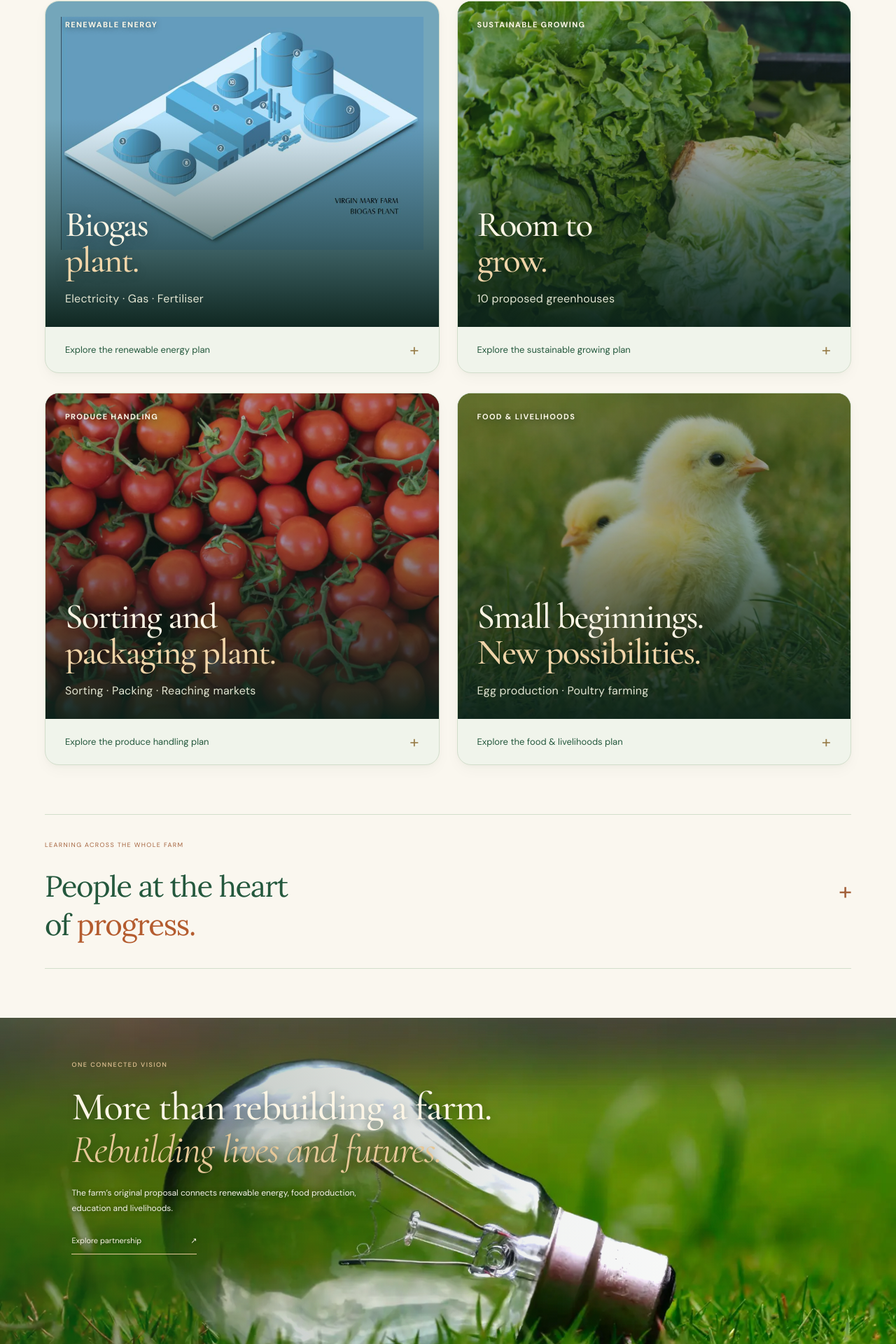
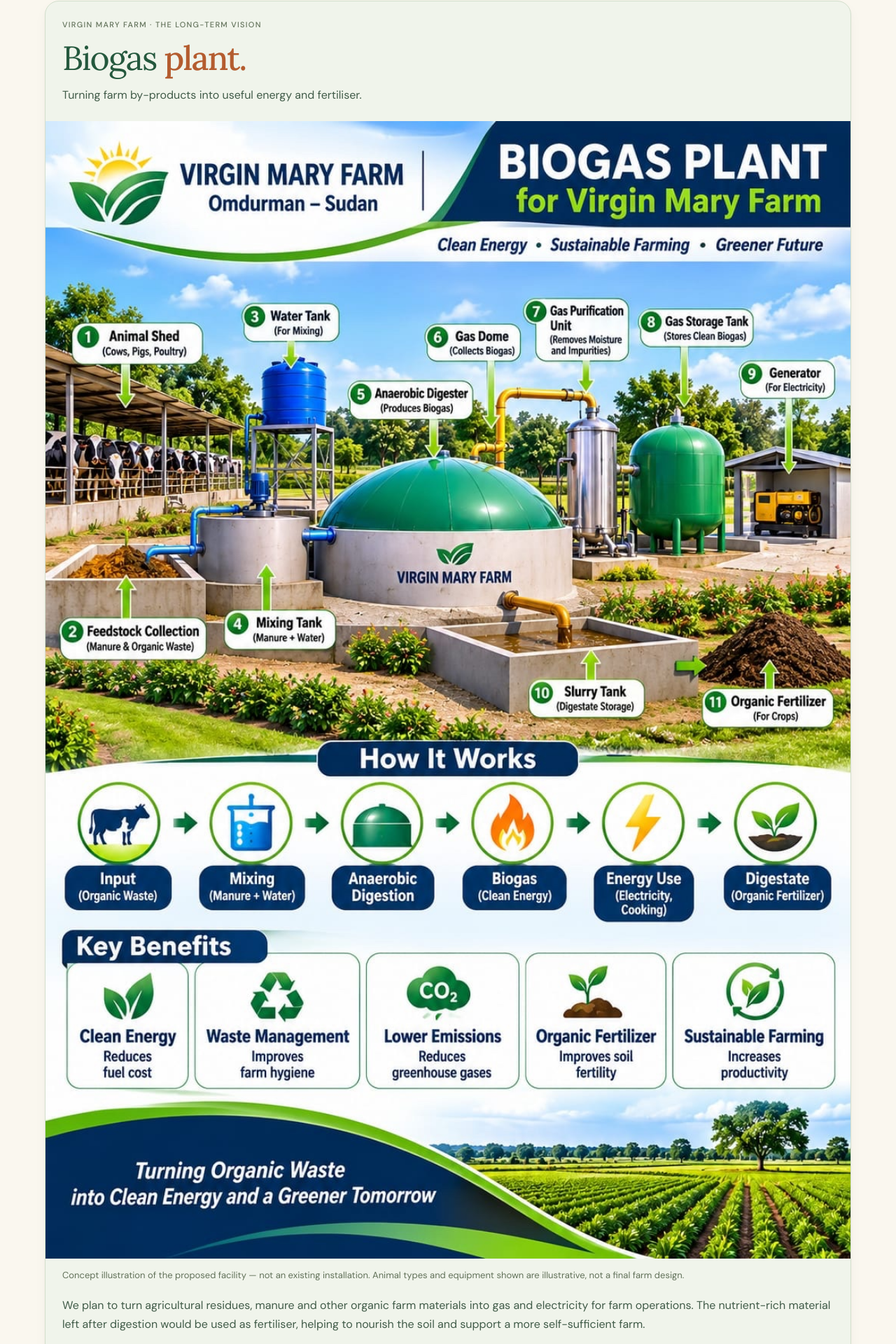
Before and after one commit to Hero988/RiseMeUp, a React (Vite) app: page / in a window 1280 px wide. Shown: the part 9431-11351 px from the top of the page at 70% size. Built offline with nearby package versions, Linux system fonts and the light colour scheme; a web font is replaced by a local one.

Commit message:
Show the approved biogas process illustration without cropping

```diff
--- a/public/homepage-theme.css
+++ b/public/homepage-theme.css
@@ -794,6 +794,17 @@
 
 .home-page #virgin-mary-farm #farm-plan #biogas-plant .panel:after{background:linear-gradient(0deg,#0c231bf5,#132c2280 28%,transparent 64%)}
 
+.home-page #virgin-mary-farm #farm-plan #biogas-plant{grid-column:1 / -1}
+.home-page #virgin-mary-farm #farm-plan #biogas-plant .biogas-intro{padding:24px}
+.home-page #virgin-mary-farm #farm-plan #biogas-plant .biogas-intro .eyebrow{margin:0 0 10px;color:#617159;font:500 11px/1.7 'DM Sans',sans-serif;letter-spacing:.12em;text-transform:uppercase}
+.home-page #virgin-mary-farm #farm-plan #biogas-plant .biogas-intro h4{margin:0 0 12px;color:#24583d;font:400 clamp(32px,4vw,48px)/1.15 'Lora',Georgia,serif}
+.home-page #virgin-mary-farm #farm-plan #biogas-plant .biogas-intro h4 em{color:#b45c2f}
+.home-page #virgin-mary-farm #farm-plan #biogas-plant .biogas-intro>p:last-child,.home-page #virgin-mary-farm #farm-plan #biogas-plant .biogas-overview{margin:0;color:#405b48;font:400 16px/1.7 'DM Sans',sans-serif}
+.home-page #virgin-mary-farm #farm-plan #biogas-plant .biogas-illustration{margin:0}
+.home-page #virgin-mary-farm #farm-plan #biogas-plant .biogas-illustration img{display:block;position:static;width:100%;height:auto;padding:0;border-radius:0;object-fit:contain}
+.home-page #virgin-mary-farm #farm-plan #biogas-plant .biogas-illustration figcaption{padding:14px 24px 0;color:#617159;font:400 13px/1.6 'DM Sans',sans-serif}
+.home-page #virgin-mary-farm #farm-plan #biogas-plant .biogas-overview{padding:18px 24px 24px}
+
 /* Approved calm SDG cards, orange slogan and Lora partnership heading. */
 .home-page.warm-brand #sdgs.rm-sdg-editorial{background:#faf7ef;color:#405b48;font-family:'DM Sans',sans-serif}
 .home-page.warm-brand #sdgs .rm-sdg-content{padding-top:38px}
--- a/src/components/FarmPlan.tsx
+++ b/src/components/FarmPlan.tsx
@@ -7,13 +7,30 @@ export default function FarmPlan() {
         Long-term facilities from the 2018 proposal. The farm is not operational.
         These are the facilities we hope to develop; the five-phase recovery roadmap
         below explains how rebuilding could progress. <a href="/development-partners/#first-stage">Assessment and water restoration come first.</a>
-      </p></div><section className="collection" id="collection" aria-label="The four parts of the farm vision"><article className="project" id="biogas-plant"><div className="panel"><img
-              src="/biogas-plant.jpeg"
-              alt="Concept illustration of the proposed Virgin Mary Farm biogas plant"
-              width="1024"
-              height="658"
-              loading="eager"
-            /><p className="panel-category">Renewable energy</p><div className="panel-copy"><h4>Biogas<br /><em>plant.</em></h4><p className="output">Electricity · Gas · Fertiliser</p></div></div><details className="project-details"><summary>Explore the renewable energy plan <span aria-hidden="true">+</span></summary><div className="detail-inner"><p className="caption">Biogas facility concept · Illustrative, not an existing installation</p>
+      </p></div><section className="collection" id="collection" aria-label="The four parts of the farm vision"><article className="project" id="biogas-plant">
+          <div className="biogas-intro">
+            <p className="eyebrow">Virgin Mary Farm · The long-term vision</p>
+            <h4>Biogas <em>plant.</em></h4>
+            <p>Turning farm by-products into useful energy and fertiliser.</p>
+          </div>
+          <figure className="biogas-illustration">
+            <img
+              src="/farm-plan/biogas-process.jpg"
+              alt="Concept illustration showing organic material collection, mixing, digestion, gas storage, electricity generation and fertiliser production at a proposed Virgin Mary Farm biogas plant."
+              width="1055"
+              height="1491"
+              loading="lazy"
+            />
+            <figcaption>Concept illustration of the proposed facility — not an existing installation. Animal types and equipment shown are illustrative, not a final farm design.</figcaption>
+          </figure>
+          <p className="biogas-overview">
+            We plan to turn agricultural residues, manure and other organic farm
+            materials into gas and electricity for farm operations. The
+            nutrient-rich material left after digestion would be used as
+            fertiliser, helping to nourish the soil and support a more
+            self-sufficient farm.
+          </p>
+          <details className="project-details"><summary>Explore the renewable energy plan <span aria-hidden="true">+</span></summary><div className="detail-inner"><p className="caption">Biogas facility concept · Illustrative, not an existing installation</p>
 
 
 
```
Also changed, not shown: public/farm-plan/biogas-process.jpg (added).
